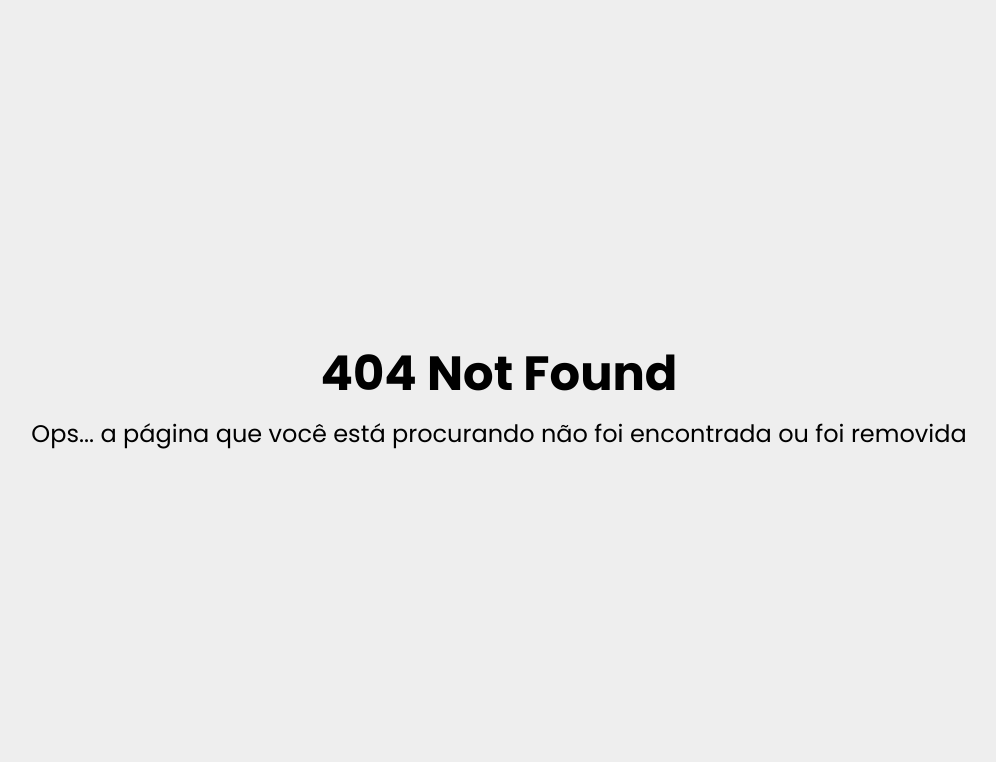
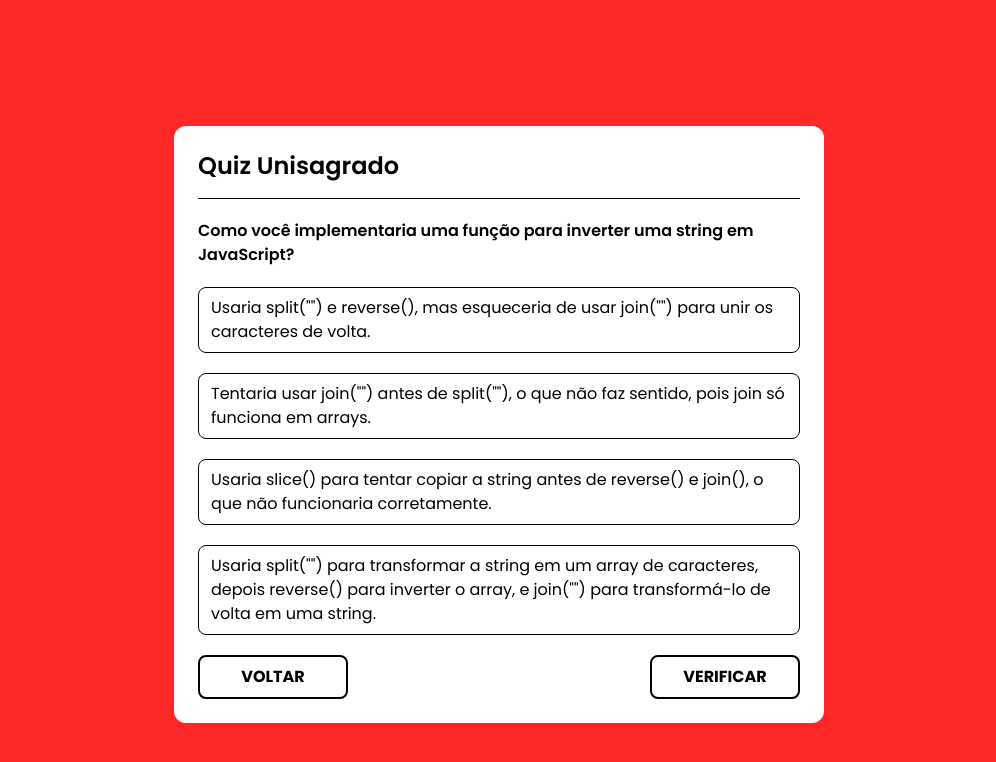
Before and after one commit to mateus040/ProjetoBootcamp, a React (Vite) app in the folder Bootcamp.Web/: page /quiz in a window 1280 px wide. Before the commit this address had no page. Shown: the top 762 px of the page, without its empty margins (141-1137 px from the left). Built offline with nearby package versions, Linux system fonts and the light colour scheme.

Commit message:
feat: telas => home / cadastro de usuario / quiz

```diff
--- a/Bootcamp.Web/src/index.css
+++ b/Bootcamp.Web/src/index.css
@@ -8,5 +8,6 @@
 }
 
 body {
-  background: #eee;
+  background: rgb(255, 40, 40);
+  color: #fff !important;
 }
--- /dev/null
+++ b/Bootcamp.Web/src/pages/cadastrar-usuario/index.tsx
@@ -0,0 +1,57 @@
+import { Link } from "react-router-dom";
+
+export default function CadastrarUsuario() {
+  return (
+    <div className="py-6 px-12 md:px-0 mt-16 md:mt-0 mb-16 md:mb-0">
+      <div className="container mx-auto">
+        <div className="flex flex-col items-center justify-center h-screen">
+          <p className="text-[40px] md:text-[60px] font-bold mb-10 text-center">Vamos começar!</p>
+
+          <div className="w-full md:w-[650px] bg-white p-6 rounded-xl text-black">
+            <p className="font-semibold text-2xl">Cadastro</p>
+            <hr className="mt-4 border-black" />
+
+            <div className="space-y-5 mt-5">
+              <p className="font-semibold">
+                Cadastre-se em nosso sistema para poder continuar
+              </p>
+
+              <div className="flex flex-col">
+                <input
+                  type="text"
+                  id="nome"
+                  name="nome"
+                  placeholder="Informe seu nome"
+                  className="w-100 border-2 border-black p-3 rounded-lg"
+                />
+
+                <input
+                  type="text"
+                  id="telefone"
+                  name="telefone"
+                  placeholder="Informe seu telefone"
+                  className="w-full mt-5 border-2 border-black p-3 rounded-lg"
+                />
+              </div>
+
+              <div className="flex items-center justify-between">
+                <Link
+                  to="/"
+                  className="w-[150px] py-2 rounded-lg bg-transparent hover:bg-zinc-800 border-2 border-black hover:border-zinc-800 text-center uppercase font-bold hover:text-white transition-colors duration-150"
+                >
+                  Voltar
+                </Link>
+                <Link
+                  to="/quiz"
+                  className="w-[150px] py-2 rounded-lg bg-transparent hover:bg-[#ff0b0b] border-2 border-black hover:border-[#ff0b0b] text-center uppercase font-bold hover:text-white transition-colors duration-150"
+                >
+                  Continuar
+                </Link>
+              </div>
+            </div>
+          </div>
+        </div>
+      </div>
+    </div>
+  );
+}
--- /dev/null
+++ b/Bootcamp.Web/src/pages/index.tsx
@@ -0,0 +1,28 @@
+import { Link } from "react-router-dom";
+
+export default function Home() {
+  return (
+    <div className="container mx-auto">
+      <div className="flex flex-col items-center justify-center h-screen">
+        <p className="text-xl sm:text-3xl font-semibold">Seja bem-vindo ao</p>
+        <p className="text-[50px] sm:text-[80px] md:text-[90px] lg:text-[120px] uppercase font-bold -mt-2 sm:-mt-4 md:-mt-6 lg:-mt-8 tracking-tighter">
+          MINDQUEST
+        </p>
+
+        <Link
+          to="/cadastrar-usuario"
+          className="w-[280px] lg:w-[400px] py-2 rounded-lg bg-[#ff0b0b] hover:bg-[#b12727] border-white border-4 text-center uppercase font-bold"
+        >
+          Teste seus conhecimentos
+        </Link>
+
+        <Link
+          to="/pontuacao"
+          className="mt-5 w-[280px] lg:w-[400px] py-2 rounded-lg bg-[#ff0b0b] hover:bg-[#b12727] border-white border-4 text-center uppercase font-bold"
+        >
+          Ver pontuação
+        </Link>
+      </div>
+    </div>
+  );
+}
--- a/Bootcamp.Web/src/pages/login/index.tsx
+++ /dev/null
@@ -1,55 +0,0 @@
-export default function Login() {
-  return (
-    <div className="grid lg:grid-cols-12 grid-cols-1 h-screen">
-      <div className="col-span-5 bg-white">
-        <div className="p-10 mt-20">
-          <p className="text-4xl font-bold text-center">Acessar conta</p>
-          <form>
-            <div className="mt-6">
-              <label htmlFor="">E-mail</label>
-              <input
-                type="text"
-                id="first_name"
-                className="bg-gray-50 border border-gray-300 text-gray-900 text-sm rounded-lg w-full p-4 mt-2"
-                placeholder="Informe seu e-mail"
-                required
-              />
-            </div>
-
-            <div className="mt-4">
-              <label htmlFor="">Senha</label>
-              {/* TODO: icone do olho (ver / esconder) */}
-              <input
-                type="password"
-                id="first_name"
-                className="bg-gray-50 border border-gray-300 text-gray-900 text-sm rounded-lg w-full p-4 mt-2"
-                placeholder="Informe sua senha"
-                required
-              />
-            </div>
-
-            <button className="mt-5 bg-black hover:bg-neutral-950 text-white font-bold p-5 rounded w-full">
-              Acessar
-            </button>
-          </form>
-        </div>
-      </div>
-      <div className="hidden lg:block col-span-7 bg-black">
-        <div className="p-10 flex flex-col items-center justify-center mt-14">
-          <p className="text-5xl text-white font-semibold text-center">
-            Bem-vindo
-          </p>
-          <p className="text-4xl text-white font-semibold text-center mt-16">
-            Sistema de Gerenciamento
-          </p>
-          <p className="text-4xl text-white font-semibold text-center mt-3">
-            de tarefas
-          </p>
-          <p className="mt-12 text-xl text-white text-center">
-            Acesse sua conta para continuar
-          </p>
-        </div>
-      </div>
-    </div>
-  );
-}
--- /dev/null
+++ b/Bootcamp.Web/src/pages/quiz/index.tsx
@@ -0,0 +1,50 @@
+import { Link } from "react-router-dom";
+
+export default function Quiz() {
+  return (
+    <div className="py-6 px-8 md:px-0 mt-16 md:mt-0 mb-16 md:mb-0">
+      <div className="container mx-auto">
+        <div className="flex items-center justify-center h-screen">
+          <div className="w-full md:w-[650px] bg-white p-6 rounded-xl text-black">
+            <p className="font-semibold text-2xl">Quiz Unisagrado</p>
+            <hr className="mt-4 border-black" />
+
+            <div className="space-y-5 mt-5">
+              <p className="font-semibold">
+                Como você implementaria uma função para inverter uma string em
+                JavaScript?
+              </p>
+
+              <div className="w-full bg-white hover:bg-zinc-800 py-2 px-3 border border-black rounded-lg cursor-pointer transition-colors duration-150 hover:text-white">
+                Usaria split("") e reverse(), mas esqueceria de usar join("")
+                para unir os caracteres de volta.
+              </div>
+              <div className="w-full bg-white hover:bg-zinc-800 py-2 px-3 border border-black rounded-lg cursor-pointer transition-colors duration-150 hover:text-white">
+                Tentaria usar join("") antes de split(""), o que não faz
+                sentido, pois join só funciona em arrays.
+              </div>
+              <div className="w-full bg-white hover:bg-zinc-800 py-2 px-3 border border-black rounded-lg cursor-pointer transition-colors duration-150 hover:text-white">
+                Usaria slice() para tentar copiar a string antes de reverse() e
+                join(), o que não funcionaria corretamente.
+              </div>
+              <div className="w-full bg-white hover:bg-zinc-800 py-2 px-3 border border-black rounded-lg cursor-pointer transition-colors duration-150 hover:text-white">
+                Usaria split("") para transformar a string em um array de
+                caracteres, depois reverse() para inverter o array, e join("")
+                para transformá-lo de volta em uma string.
+              </div>
+
+              <div className="flex items-center justify-between">
+                <Link to="/" className="w-[150px] py-2 rounded-lg bg-transparent hover:bg-zinc-800 border-2 border-black hover:border-zinc-800 text-center uppercase font-bold hover:text-white transition-colors duration-150">
+                  Voltar
+                </Link>
+                <button className="w-[150px] py-2 rounded-lg bg-transparent hover:bg-[#ff0b0b] border-2 border-black hover:border-[#ff0b0b] text-center uppercase font-bold hover:text-white transition-colors duration-150">
+                  Verificar
+                </button>
+              </div>
+            </div>
+          </div>
+        </div>
+      </div>
+    </div>
+  );
+}
--- a/Bootcamp.Web/src/routes/index.tsx
+++ b/Bootcamp.Web/src/routes/index.tsx
@@ -1,12 +1,18 @@
 import { BrowserRouter, Route, Routes } from "react-router-dom";
-import Login from "../pages/login";
+import Home from "../pages";
 import NotFound from "../pages/not-found";
+import Quiz from "../pages/quiz";
+import CadastrarUsuario from "../pages/cadastrar-usuario";
 
 export default function AppRouter() {
   return (
     <BrowserRouter>
       <Routes>
-        <Route path="/login" element={<Login />} />
+        <Route path="/" element={<Home />} />
+
+        <Route path="/cadastrar-usuario" element={<CadastrarUsuario />} />
+
+        <Route path="/quiz" element={<Quiz />} />
 
         {/* NotFound */}
         <Route path="*" element={<NotFound />} />
```
